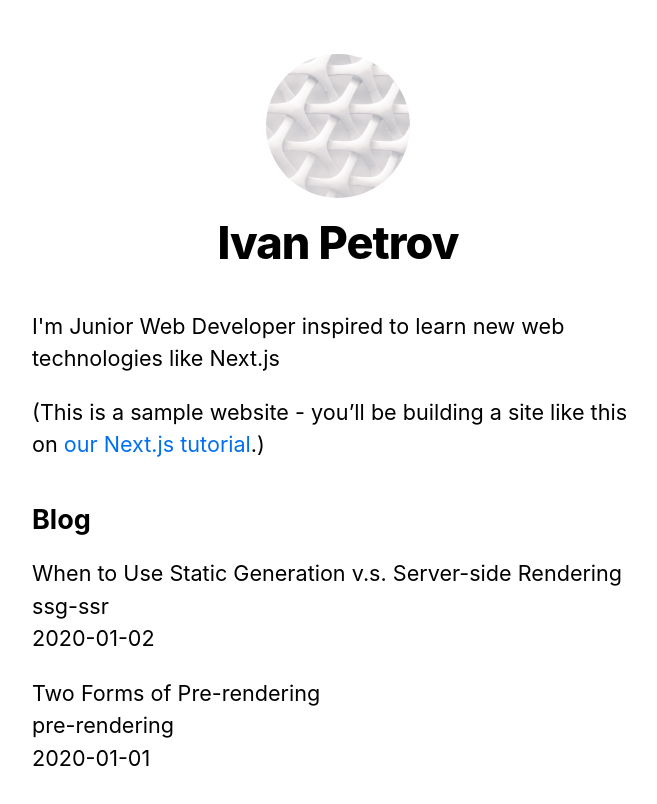
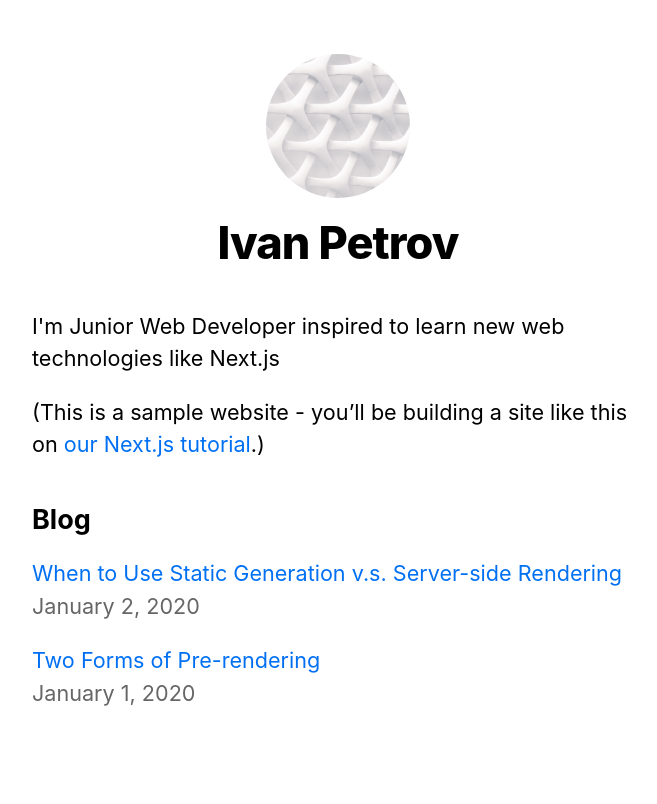
Before and after one commit to Nv4n/nextjs-learn, a Next.js app in the folder pages-router/nextjs-blog/: page / in a window 1280 px wide. Shown: the top 804 px of the page, without its empty margins (302-959 px from the left). Built offline with nearby package versions, Linux system fonts and the light colour scheme.

Commit message:
update deps, add html converter

```diff
--- a/pages-router/nextjs-blog/package.json
+++ b/pages-router/nextjs-blog/package.json
@@ -6,10 +6,13 @@
     "start": "next start"
   },
   "dependencies": {
+    "date-fns": "^4.1.0",
     "gray-matter": "^4.0.3",
     "next": "latest",
     "react": "latest",
-    "react-dom": "latest"
+    "react-dom": "latest",
+    "remark": "^15.0.1",
+    "remark-html": "^16.0.1"
   },
   "engines": {
     "node": ">=18"
--- a/pages-router/nextjs-blog/pages/index.js
+++ b/pages-router/nextjs-blog/pages/index.js
@@ -2,6 +2,8 @@
 import Layout, { siteTitle } from "../components/layout";
 import utilStyles from "../styles/utils.module.css";
 import { getSortedPostsData } from "../lib/posts";
+import Link from "next/link";
+import Date from "../components/date";
 
 export async function getStaticProps() {
 	const allPostsData = getSortedPostsData();
@@ -37,11 +39,14 @@
 				<ul className={utilStyles.list}>
 					{allPostsData.map(({ id, date, title }) => (
 						<li className={utilStyles.listItem} key={id}>
-							{title}
+							<Link key={id} href={`/posts/${id}`}>
+								{title}
+							</Link>
+
 							<br />
-							{id}
-							<br />
-							{date}
+							<div className={utilStyles.lightText}>
+								<Date dateString={date} />
+							</div>
 						</li>
 					))}
 				</ul>
```
Also changed, not shown: 1 other file (tests, documents, lock files or other folders).
